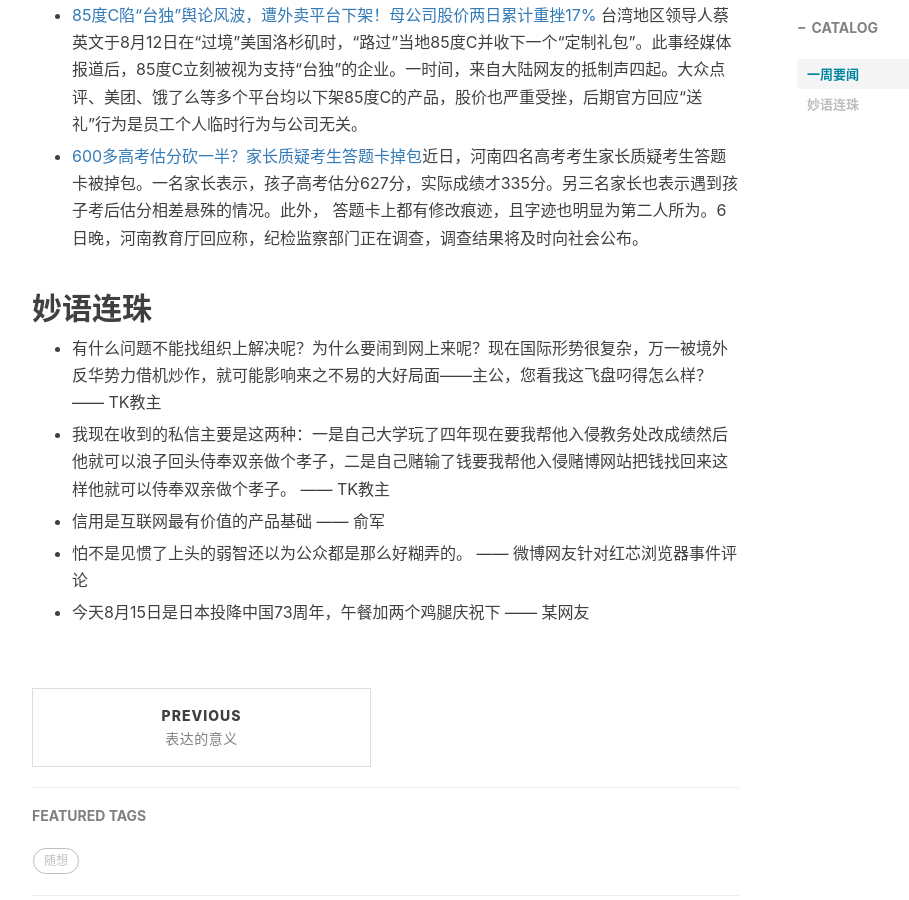
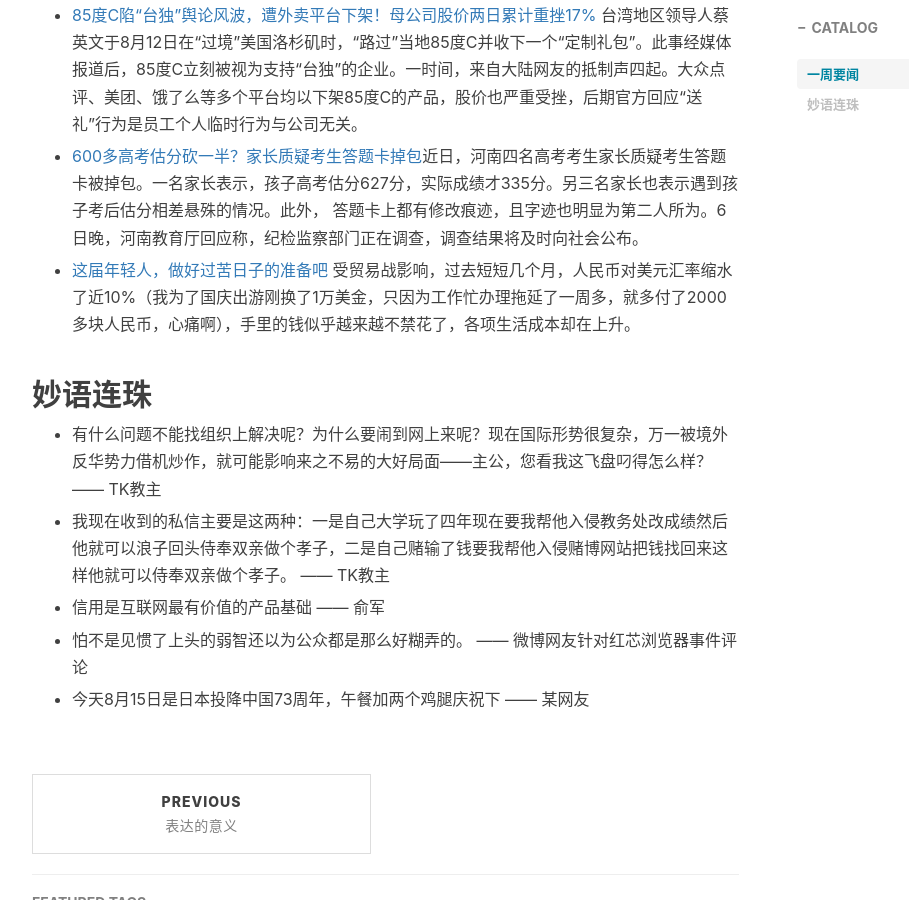
Before and after one commit to enilu-en/enilu-en.github.io, a Jekyll site: the page built from _posts/2018-08-17-一周回顾.md, in a window 1280 px wide and 900 px high, scrolled down 950 px. Shown: the whole window, without its empty margins (233-1142 px from the left). Built offline with Jekyll 4.4.1, drawn with Linux system fonts in a browser that asks for light colours; nearby versions of some CDN libraries; comment, search, counter and statistics services are not loaded.

Commit message:
change 一周要闻

```diff
--- a/_posts/2018-08-17-一周回顾.md
+++ b/_posts/2018-08-17-一周回顾.md
@@ -22,6 +22,7 @@ tags:
 
 - [600多高考估分砍一半？家长质疑考生答题卡掉包](http://www.sohu.com/a/245699407_665455)近日，河南四名高考考生家长质疑考生答题卡被掉包。一名家长表示，孩子高考估分627分，实际成绩才335分。另三名家长也表示遇到孩子考后估分相差悬殊的情况。此外， 答题卡上都有修改痕迹，且字迹也明显为第二人所为。6日晚，河南教育厅回应称，纪检监察部门正在调查，调查结果将及时向社会公布。
 
+- [这届年轻人，做好过苦日子的准备吧](https://36kr.com/p/5148710.html) 受贸易战影响，过去短短几个月，人民币对美元汇率缩水了近10%（我为了国庆出游刚换了1万美金，只因为工作忙办理拖延了一周多，就多付了2000多块人民币，心痛啊），手里的钱似乎越来越不禁花了，各项生活成本却在上升。
 
 
 
```
